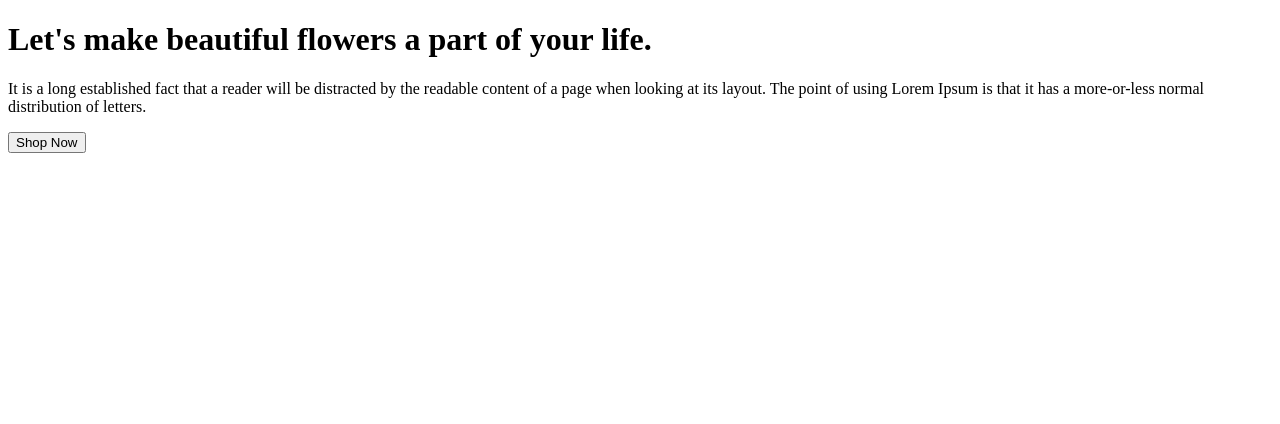
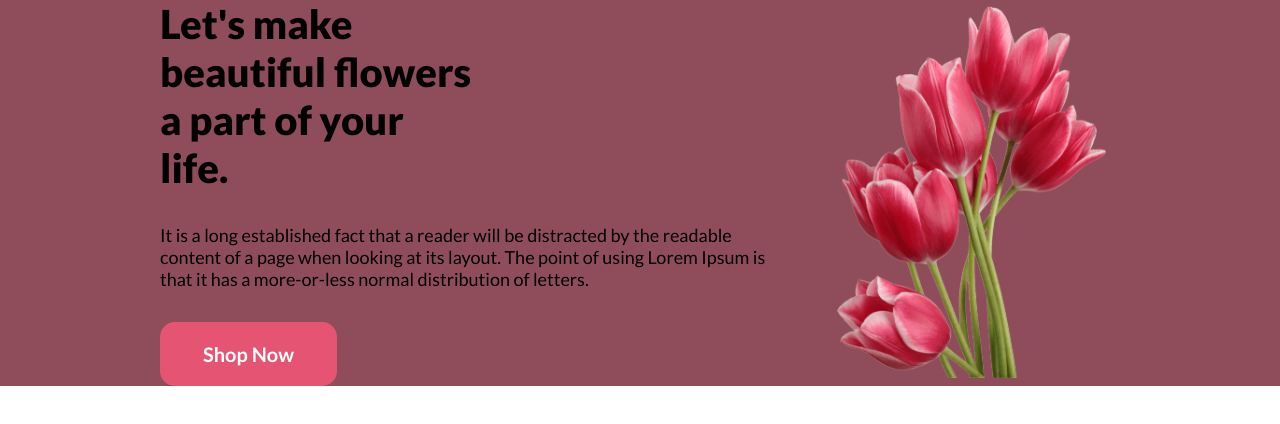
Before and after one commit to Bijoy-karmokar/Flower_Shop_Assignment, a plain HTML site: page index.html in a window 1280 px wide. Drawn offline with Linux system fonts and the light colour scheme.

Commit message:
header section

```diff
--- a/index.html
+++ b/index.html
@@ -9,14 +9,14 @@
 </head>
 <body>
     <header id="flower_header">
-         <div class="container">
-            <div>
+         <div class="container banner">
+            <div class="content-text">
                <h1>Let's make beautiful flowers a part of your life.</h1>
                <p>It is a long established fact that a reader will be distracted by the readable content of a page when looking at its layout. The point of using Lorem Ipsum is that it has a more-or-less normal distribution of letters.</p>
                <button>Shop Now</button>
             </div>
-            <div>
-                <img src="" alt="">
+            <div class="content-image">
+                <img src="images/pngwing 10.png" alt="">
             </div>
          </div>
     </header>
--- a/style/style.css
+++ b/style/style.css
@@ -0,0 +1,53 @@
+@import url('https://fonts.googleapis.com/css2?family=Lato:ital,wght@0,100;0,300;0,400;0,700;0,900;1,100;1,300;1,400;1,700;1,900&family=Urbanist:ital,wght@0,100..900;1,100..900&display=swap');
+*{
+    margin: 0;
+    padding: 0;
+    font-family: "Lato", sans-serif;
+}
+#flower_header{
+    background-color:#8f4d5b;
+
+}
+.container{
+    width: 75%;
+    margin: 0 auto;
+}
+#flower_header .banner{
+    display: flex;
+    align-items: center;
+    gap: 40px;
+}
+
+.content-text h1{
+    width:50%;
+    font-size: 40px;
+    font-weight: 800;
+}
+.content-text p{
+    font-size: 18px;
+    font-weight: 400;
+    margin: 32px 0;
+}
+
+button{
+    background-color: #E55473;
+    padding: 20px 43px;
+    border-radius: 15px;
+    font-size: 20px;
+    font-weight: bold;
+    color: white;
+    border: none;
+    cursor: pointer;
+    transition: all 1s;
+}
+button:hover{
+    background-color:#e3375c;
+}
+
+.banner .content-image{
+    width: 80%;
+}
+
+.content-image img{
+    width: 100%;
+}
```
Also changed, not shown: images/Flower 01.png (added), images/Group 57.png (added), images/Group 58.png (added), images/Group 59.png (added), images/Rectangle 4.png (added), images/Rectangle 5.png (added), images/Rectangle 6.png (added), images/Rectangle 9.png (added), images/pngwing 10.png (added), images/pngwing 5.png (added), images/pngwing 6.png (added), images/pngwing 7.png (added), images/pngwing 8.png (added).
